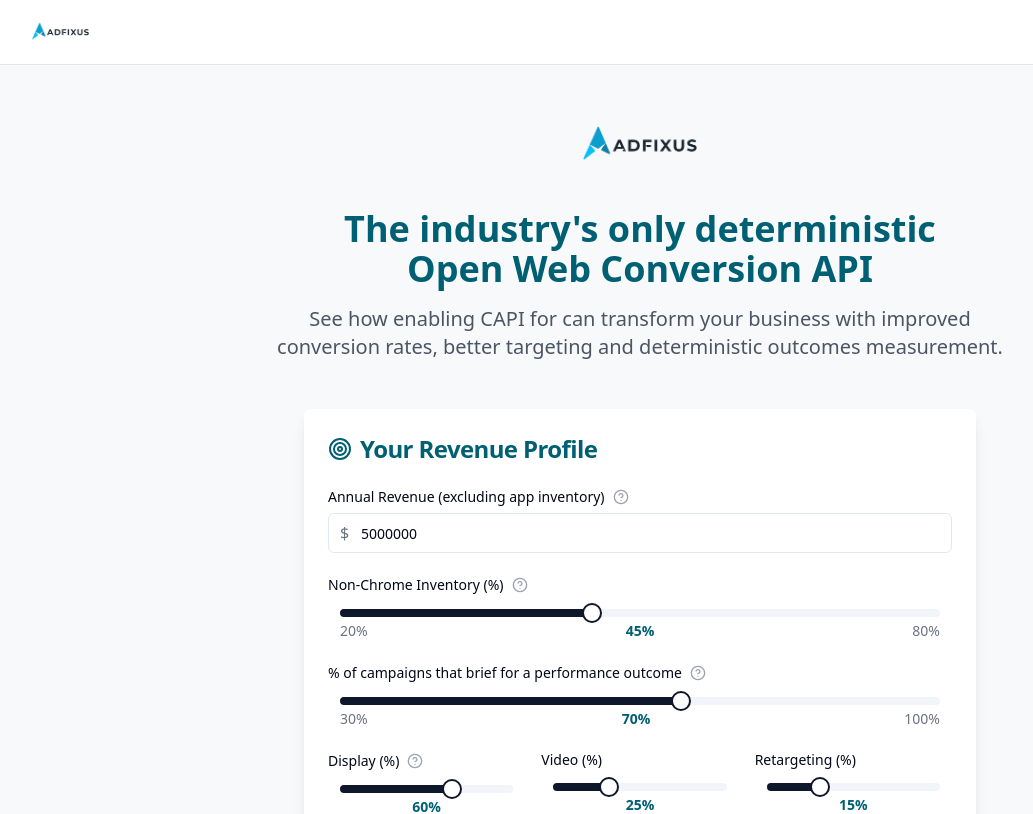
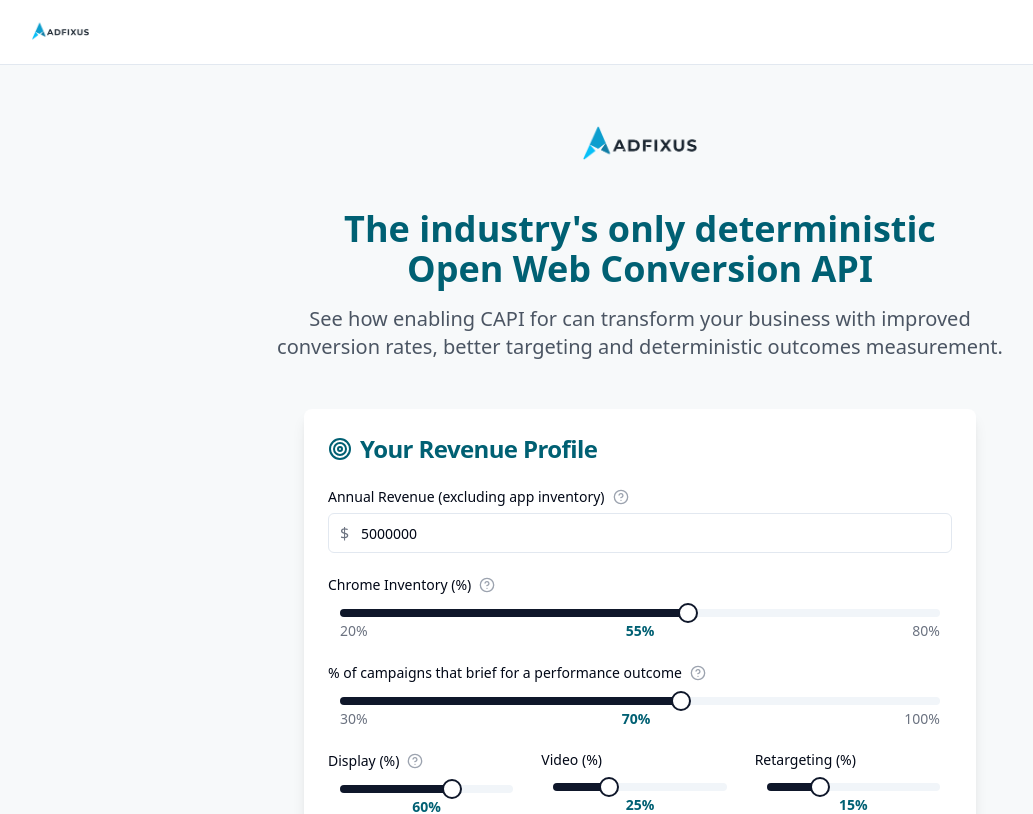
Before and after one commit to krishanraja/adfixus-capi-calculator, a React (Vite) app: page / in a window 1280 px wide. Shown: the top 814 px of the page, without its empty margins (0-1033 px from the left). Built offline with nearby package versions, Linux system fonts and the light colour scheme.

Commit message:
Refactor: Update inventory input and calculations
Renamed "Non-Chrome Inventory" to "Chrome Inventory" and adjusted the calculation to use the inverse (100% - Chrome Inventory) for addressability gains.

```diff
--- a/src/components/ROICalculator.tsx
+++ b/src/components/ROICalculator.tsx
@@ -1,4 +1,3 @@
-
 import React, { useState } from 'react';
 import { Card, CardContent, CardHeader, CardTitle } from '@/components/ui/card';
 import { Button } from '@/components/ui/button';
@@ -34,7 +33,7 @@ interface CalculationResults {
 
 const ROICalculator = () => {
   const [annualRevenue, setAnnualRevenue] = useState<string>('5000000');
-  const [nonChromePercentage, setNonChromePercentage] = useState<number[]>([45]);
+  const [chromePercentage, setChromePercentage] = useState<number[]>([55]); // Changed from nonChromePercentage
   const [displayShare, setDisplayShare] = useState<number[]>([60]);
   const [videoShare, setVideoShare] = useState<number[]>([25]);
   const [retargetingShare, setRetargetingShare] = useState<number[]>([15]);
@@ -91,7 +90,7 @@ const ROICalculator = () => {
     if (!validateInputs()) return;
 
     const revenue = getNumericRevenue();
-    const nonChromePercent = nonChromePercentage[0] / 100;
+    const nonChromePercent = (100 - chromePercentage[0]) / 100; // Calculate non-Chrome from Chrome percentage
     const displayPercent = displayShare[0] / 100;
     const videoPercent = videoShare[0] / 100;
     const retargetingPercent = retargetingShare[0] / 100;
@@ -185,7 +184,7 @@ const ROICalculator = () => {
     pdf.setFontSize(12);
     pdf.setFont('helvetica', 'normal');
     pdf.text(`Annual Revenue: ${formatCurrency(Number(annualRevenue))}`, 20, 80);
-    pdf.text(`Non-Chrome Inventory: ${nonChromePercentage[0]}%`, 20, 95);
+    pdf.text(`Chrome Inventory: ${chromePercentage[0]}%`, 20, 95); // Updated label
     pdf.text(`Performance Campaigns: ${performanceCampaignPercentage[0]}%`, 20, 110);
     pdf.text(`Display Share: ${displayShare[0]}% | Video Share: ${videoShare[0]}% | Retargeting: ${retargetingShare[0]}%`, 20, 125);
 
@@ -310,20 +309,20 @@ const ROICalculator = () => {
 
                   <div>
                     <div className="flex items-center gap-2 mb-4">
-                      <Label>Non-Chrome Inventory (%)</Label>
+                      <Label>Chrome Inventory (%)</Label>
                       <Tooltip>
                         <TooltipTrigger>
                           <HelpCircle className="h-4 w-4 text-gray-400" />
                         </TooltipTrigger>
                         <TooltipContent>
-                          <p>Percentage of your inventory from Safari, Firefox, and other non-Chrome browsers</p>
+                          <p>Percentage of your inventory from Chrome browsers (remaining percentage from Safari, Firefox, and other browsers will benefit from CAPI)</p>
                         </TooltipContent>
                       </Tooltip>
                     </div>
                     <div className="px-3">
                       <Slider
-                        value={nonChromePercentage}
-                        onValueChange={setNonChromePercentage}
+                        value={chromePercentage}
+                        onValueChange={setChromePercentage}
                         max={80}
                         min={20}
                         step={5}
@@ -331,7 +330,7 @@ const ROICalculator = () => {
                       />
                       <div className="flex justify-between text-sm text-gray-500 mt-1">
                         <span>20%</span>
-                        <span className="font-semibold" style={{ color: '#006073' }}>{nonChromePercentage[0]}%</span>
+                        <span className="font-semibold" style={{ color: '#006073' }}>{chromePercentage[0]}%</span>
                         <span>80%</span>
                       </div>
                     </div>
```
